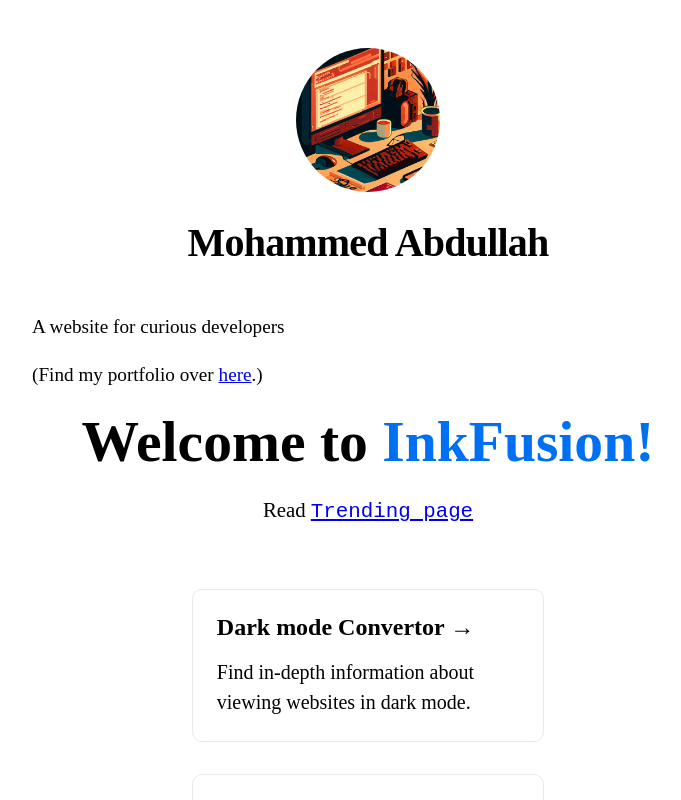
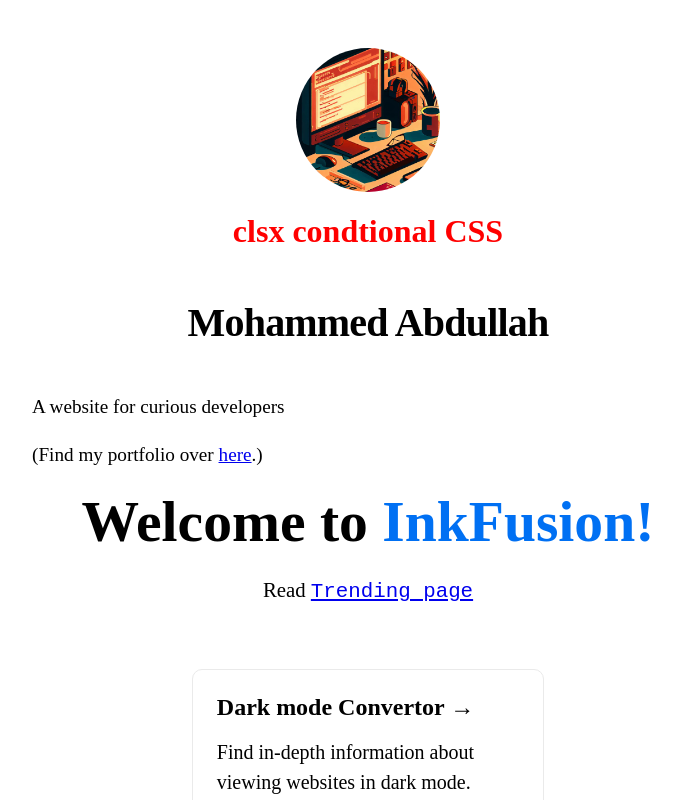
Before and after one commit to mohammed1916/nextjs-blog, a Next.js app: page / in a window 1280 px wide. Shown: the top 800 px of the page, without its empty margins (272-953 px from the left). Built offline with nearby package versions, Linux system fonts and the light colour scheme.

Commit message:
clsx condtional CSS

```diff
--- /dev/null
+++ b/components/alert.js
@@ -0,0 +1,15 @@
+import clsx from "clsx";
+import styles from './alert.module.css'
+
+export default function Alert({ children, type }) {
+    return (
+        <div className={
+            clsx({
+                [styles.success]: type === 'success',
+                [styles.error]: type === 'error'
+            })
+        }>
+            {children}
+        </div>
+    )
+}
--- /dev/null
+++ b/components/alert.module.css
@@ -0,0 +1,7 @@
+.success {
+    color: green;
+}
+
+.error {
+    color: red;
+}
--- a/components/layout.js
+++ b/components/layout.js
@@ -4,10 +4,11 @@ import styles from './layout.module.css'
 import utilStyles from '../styles/utils.module.css';
 import Link from 'next/link';
 import Image from 'next/image';
+import Alert from './Alert';
 
 const name = 'Mohammed Abdullah';
 export const siteTitle = 'InkFusion Blogs';
-
+const errorCode = "error";
 export default function Layout({ children, home }) {
     return (
         <div className={styles.container}>
@@ -38,6 +39,9 @@ export default function Layout({ children, home }) {
                                 width={144}
                                 alt=""
                             />
+                            <Alert type={errorCode}>
+                                <h1>clsx condtional CSS</h1>
+                            </Alert>
                             <h1 className={utilStyles.heading2Xl}>{name}</h1>
                         </>
                     ) : (
--- a/package.json
+++ b/package.json
@@ -6,6 +6,7 @@
     "start": "next start"
   },
   "dependencies": {
+    "clsx": "^1.2.1",
     "next": "latest",
     "react": "18.2.0",
     "react-dom": "18.2.0"
```
Also changed, not shown: 1 other file (tests, documents, lock files or other folders).
